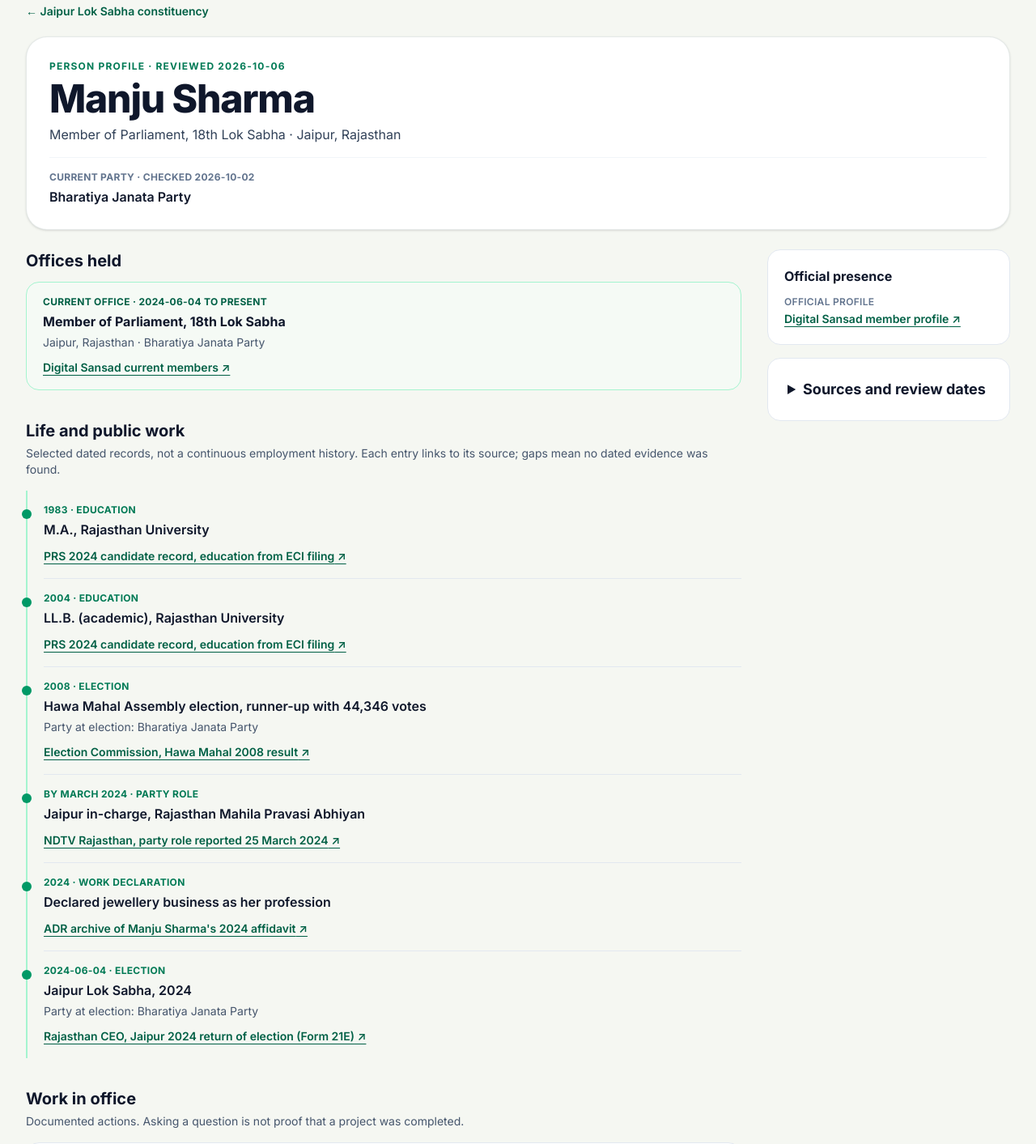
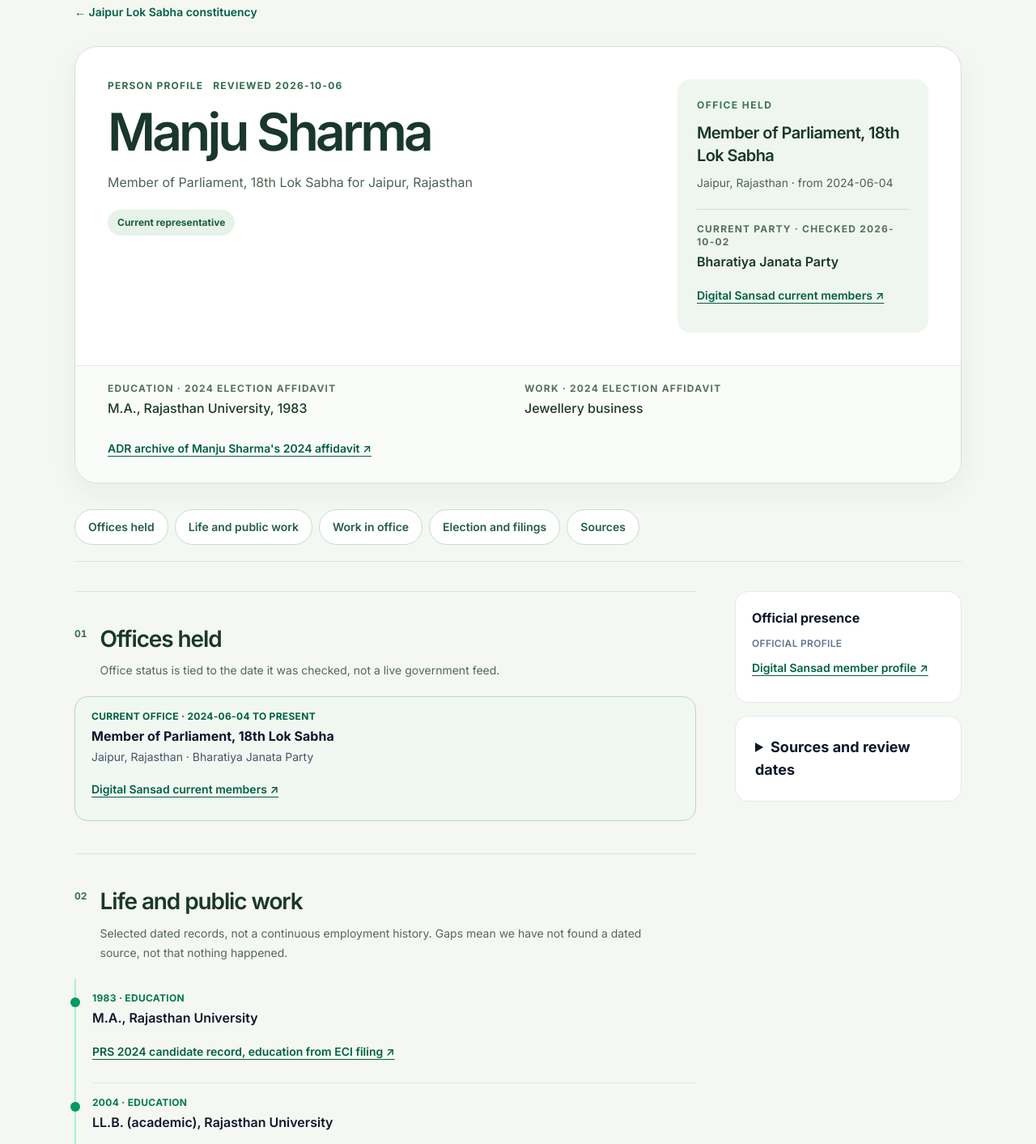
Before and after one commit to sourabh69733/vote-better, a Next.js app in the folder web/: page /people/manju-sharma in a window 1280 px wide. Shown: the part 120-1533 px from the top of the page at 81% size. Built offline with nearby package versions, Linux system fonts and the light colour scheme.

Commit message:
Redesign sourced candidate profiles

```diff
--- a/web/app/people/[slug]/page.tsx
+++ b/web/app/people/[slug]/page.tsx
@@ -4,6 +4,7 @@ import { notFound } from "next/navigation";
 import { getAreaForPerson } from "@/lib/civic-area";
 import { getPersonProfile, getProfileSource, listPersonSlugs, type SourceRecord } from "@/lib/verified-profile";
 import { getJaipurVoteTraceId } from "@/lib/publication";
+import { ProfileJumpLinks, ProfileSection } from "@/components/ProfileSection";
 
 interface PageProps {
   params: Promise<{ slug: string }>;
@@ -21,7 +22,7 @@ export async function generateMetadata({ params }: PageProps): Promise<Metadata>
 
 function EvidenceLink({ source }: { source: SourceRecord }) {
   return (
-    <a href={source.url} target="_blank" rel="noopener noreferrer" className="text-sm font-semibold text-emerald-800 underline underline-offset-4 hover:text-emerald-950">
+    <a href={source.url} target="_blank" rel="noopener noreferrer" className="inline-flex min-h-11 items-center text-sm font-semibold text-emerald-800 underline underline-offset-4 hover:text-emerald-950 focus-visible:outline-2 focus-visible:outline-offset-2 focus-visible:outline-emerald-800">
       {source.title} ↗
     </a>
   );
@@ -38,65 +39,68 @@ export default async function PersonPage({ params }: PageProps) {
   const electionStatus = election ? election.status[0].toUpperCase() + election.status.slice(1) : "";
   const electionYear = election?.resultDate?.slice(0, 4);
   const voteTraceId = getJaipurVoteTraceId(profile.slug);
-  const backgroundCoveredInTimeline = profile.career.some((event) => event.kind === "education") && profile.career.some((event) => event.kind === "work");
 
   return (
-    <div className="mx-auto w-full max-w-[1320px] px-4 py-8 sm:px-6 sm:py-12 lg:px-8">
-      <Link href={area ? `/areas/${area.id}` : "/"} className="text-sm font-semibold text-emerald-800 hover:underline">
+    <div className="mx-auto w-full max-w-[1160px] px-4 pb-16 pt-7 sm:px-6 sm:pt-10 lg:px-8">
+      <Link href={area ? `/areas/${area.id}` : "/"} className="inline-flex min-h-11 items-center text-sm font-semibold text-emerald-800 hover:underline">
         ← {area ? area.label : "Verified areas"}
       </Link>
 
-      <header className="mt-5 rounded-[26px] border border-emerald-950/10 bg-white p-5 shadow-sm sm:p-7">
-        <div>
-          <p className="text-xs font-bold uppercase tracking-widest text-emerald-700">Person profile · reviewed {profile.reviewedOn}</p>
-          <h1 className="mt-2 text-4xl font-extrabold tracking-tight text-slate-900 sm:text-5xl">{profile.name}</h1>
-          <p className="mt-2 text-base text-slate-700">{office ? `${office.title} · ${office.constituency}, ${office.state}` : election ? `${election.election} · ${electionStatus}` : "Sourced public profile"}</p>
+      <header className="mt-5 overflow-hidden rounded-[28px] border border-[#d6e2d7] bg-white shadow-[0_12px_36px_rgba(24,55,43,.05)]">
+        <div className="grid gap-7 p-6 sm:p-8 md:grid-cols-[minmax(0,1fr)_280px] md:gap-8 lg:grid-cols-[minmax(0,1fr)_310px] lg:gap-12 lg:p-10">
+          <div>
+            <p className="flex flex-wrap gap-x-3 gap-y-1 text-xs font-bold uppercase tracking-[0.1em] text-[#326c4d]"><span>Person profile</span><span>Reviewed {profile.reviewedOn}</span></p>
+            <h1 className="mt-4 max-w-[16ch] text-[clamp(2.5rem,5vw,4.4rem)] font-semibold leading-[1.02] tracking-[-0.06em] text-[#19372d]">{profile.name}</h1>
+            <p className="mt-4 max-w-xl text-base leading-7 text-[#4d6354]">{office ? `${office.title} for ${office.constituency}, ${office.state}` : election ? `${election.election} · ${electionStatus}` : "Sourced public profile"}</p>
+            <p className="mt-5 inline-flex rounded-full bg-[#e7f3e9] px-3 py-2 text-xs font-bold text-[#1d6042]">{office ? "Current representative" : election?.status === "contesting" ? "Contesting" : "Election record"}</p>
+          </div>
+          {(office || election) && <div className="self-start rounded-2xl bg-[#eff6ef] p-5 sm:p-6">
+            <p className="text-xs font-bold uppercase tracking-[0.12em] text-[#3c7554]">{office ? "Office held" : "Election record"}</p>
+            <p className="mt-3 text-xl font-semibold leading-7 tracking-[-0.03em] text-[#19372d]">{office?.title ?? election?.election}</p>
+            {office && <p className="mt-2 text-sm leading-6 text-[#4d6354]">{office.constituency}, {office.state} · from {office.startedOn}</p>}
+            {!office && election && <p className="mt-2 text-sm leading-6 text-[#4d6354]">{electionStatus}{election.resultDate ? ` · result ${election.resultDate}` : ""}{election.votes !== undefined ? ` · ${election.votes.toLocaleString("en-IN")} votes` : ""}</p>}
+            <p className="mt-5 border-t border-[#cfdfd1] pt-4 text-xs font-bold uppercase tracking-[0.1em] text-[#55715e]">{office ? `Current party · checked ${office.reviewedOn}` : `Party at ${electionYear ?? "recorded"} election`}</p>
+            <p className="mt-1 font-semibold text-[#19372d]">{office?.party ?? election?.party}</p>
+            <div className="mt-2">{office ? <EvidenceLink source={getProfileSource(profile, office.statusSourceId)} /> : election && <EvidenceLink source={getProfileSource(profile, election.sourceId)} />}</div>
+          </div>}
         </div>
-        {(office || election) && <div className="mt-4 flex flex-wrap items-baseline gap-x-3 gap-y-1 border-t border-slate-100 pt-4">
-          <div>
-            <p className="text-xs font-bold uppercase tracking-wide text-slate-500">{office ? `Current party · checked ${office.reviewedOn}` : `Party at ${electionYear ?? "recorded"} election`}</p>
-            <p className="mt-1 font-semibold text-slate-900">{office?.party ?? election?.party}</p>
-          </div>
+        {profile.background && (profile.background.educationDetail || profile.background.workDescription) && <div className="grid gap-4 border-t border-[#e2ebe2] bg-[#fafcf9] px-6 py-5 sm:grid-cols-2 sm:px-8 lg:px-10">
+          {profile.background.educationDetail && <div><p className="text-xs font-bold uppercase tracking-[0.1em] text-[#587061]">Education · {profile.background.context}</p><p className="mt-1 font-medium leading-6 text-[#1c3b2d]">{profile.background.educationDetail}</p></div>}
+          {profile.background.workDescription && <div><p className="text-xs font-bold uppercase tracking-[0.1em] text-[#587061]">Work · {profile.background.context}</p><p className="mt-1 font-medium leading-6 text-[#1c3b2d]">{profile.background.workDescription}</p></div>}
+          <div className="sm:col-span-2"><EvidenceLink source={getProfileSource(profile, profile.background.sourceId)} /></div>
         </div>}
       </header>
 
-      <div className="mt-6 grid items-start gap-8 xl:grid-cols-[minmax(0,1fr)_300px]">
+      <div className="mt-8"><ProfileJumpLinks links={[
+        ...(profile.officeTerms.length ? [{ href: "#offices", label: "Offices held" }] : []),
+        ...(profile.timeline.length ? [{ href: "#life", label: "Life and public work" }] : []),
+        ...(profile.activities.length ? [{ href: "#work", label: "Work in office" }] : []),
+        ...((election || profile.disclosures.length) ? [{ href: "#records", label: "Election and filings" }] : []),
+        { href: "#sources", label: "Sources" },
+      ]} /></div>
+
+      <div className="mt-9 grid items-start gap-10 lg:grid-cols-[minmax(0,1fr)_280px] lg:gap-12">
         <div>
-          {profile.officeTerms.length > 0 && <section aria-labelledby="office-heading">
-            <h2 id="office-heading" className="text-xl font-bold text-slate-900">Offices held</h2>
-            <div className="mt-3 grid gap-3">{profile.officeTerms.map((term) => <article key={`${term.title}-${term.startedOn}`} className="rounded-2xl border border-emerald-200 bg-[#f5faf5] px-5 py-4">
+          {profile.officeTerms.length > 0 && <ProfileSection id="offices" number="01" title="Offices held" description="Office status is tied to the date it was checked, not a live government feed.">
+            <div className="grid gap-3">{profile.officeTerms.map((term) => <article key={`${term.title}-${term.startedOn}`} className={`rounded-2xl border px-5 py-4 ${term.endedOn ? "border-[#dce6dc] bg-white" : "border-[#b9d7bf] bg-[#f1f8f1]"}`}>
               <p className="text-xs font-bold uppercase tracking-wide text-emerald-800">{term.endedOn ? "Past office" : "Current office"} · {term.startedOn} to {term.endedOn ?? "present"}</p>
               <h3 className="mt-1 text-base font-bold text-slate-900">{term.title}</h3>
               <p className="mt-1 text-sm text-slate-600">{term.constituency}, {term.state} · {term.party}</p>
               <div className="mt-2"><EvidenceLink source={getProfileSource(profile, term.statusSourceId)} /></div>
             </article>)}</div>
-          </section>}
+          </ProfileSection>}
 
-          {profile.career.length > 0 && <section className="mt-9" aria-labelledby="timeline-heading">
-            <h2 id="timeline-heading" className="text-xl font-bold text-slate-900">Life and public work</h2>
-            <p className="mt-1 text-sm text-slate-600">Selected dated records, not a continuous employment history. Each entry links to its source; gaps mean no dated evidence was found.</p>
-            <ol className="mt-4 border-l-2 border-emerald-200 pl-5">{profile.timeline.toReversed().map((event) => <li key={`${event.kind}-${event.date}-${event.title}`} className="relative border-b border-slate-200 py-4 last:border-b-0 before:absolute before:-left-[27px] before:top-[23px] before:h-3 before:w-3 before:rounded-full before:bg-emerald-600">
+          {profile.timeline.length > 0 && <ProfileSection id="life" number={profile.officeTerms.length ? "02" : "01"} title="Life and public work" description="Selected dated records, not a continuous employment history. Gaps mean we have not found a dated source, not that nothing happened.">
+            <ol className="border-l-2 border-emerald-200 pl-5">{profile.timeline.toReversed().map((event) => <li key={`${event.kind}-${event.date}-${event.title}`} className="relative border-b border-slate-200 py-4 last:border-b-0 before:absolute before:-left-[27px] before:top-[23px] before:h-3 before:w-3 before:rounded-full before:bg-emerald-600">
               <p className="text-xs font-bold uppercase tracking-wide text-emerald-700">{event.date} · {{ career: "Public role", education: "Education", party: "Party role", work: "Work declaration", election: "Election" }[event.kind]}</p>
               <h3 className="mt-1 font-semibold text-slate-900">{event.title}</h3>
               {event.party && <p className="mt-1 text-sm text-slate-600">{event.kind === "election" ? "Party at election" : "Party in this record"}: {event.party}</p>}
               <div className="mt-2"><EvidenceLink source={getProfileSource(profile, event.sourceId)} /></div>
             </li>)}</ol>
-          </section>}
+          </ProfileSection>}
 
-          {profile.background && !backgroundCoveredInTimeline && <section className="mt-9" aria-labelledby="background-heading">
-            <h2 id="background-heading" className="text-xl font-bold text-slate-900">Education and work</h2>
-            <p className="mt-1 text-sm text-slate-600">{profile.background.context}. This is a recorded snapshot, not a complete work history.</p>
-            <dl className="mt-4 divide-y divide-slate-100 rounded-2xl border border-slate-200 bg-white px-5">
-              {profile.background.educationDetail && <div className="py-4 sm:grid sm:grid-cols-[145px_1fr] sm:gap-5"><dt className="text-sm font-semibold text-slate-500">Education</dt><dd className="mt-1 text-sm font-medium text-slate-900 sm:mt-0">{profile.background.educationDetail}</dd></div>}
-              {profile.background.workDescription && <div className="py-4 sm:grid sm:grid-cols-[145px_1fr] sm:gap-5"><dt className="text-sm font-semibold text-slate-500">Work / income stated</dt><dd className="mt-1 text-sm font-medium text-slate-900 sm:mt-0">{profile.background.workDescription}</dd></div>}
-            </dl>
-            <div className="mt-2"><EvidenceLink source={getProfileSource(profile, profile.background.sourceId)} /></div>
-          </section>}
-
-          {profile.activities.length > 0 && <section className="mt-9" aria-labelledby="activity-heading">
-            <h2 id="activity-heading" className="text-xl font-bold text-slate-900">Work in office</h2>
-            <p className="mt-1 text-sm text-slate-600">Documented actions. Asking a question is not proof that a project was completed.</p>
-            <div className="mt-4 grid gap-3">
+          {profile.activities.length > 0 && <ProfileSection id="work" number={String(1 + Number(profile.officeTerms.length > 0) + Number(profile.timeline.length > 0)).padStart(2, "0")} title="Work in office" description="Documented actions. Asking a question is not proof that a project was completed.">
+            <div className="grid gap-3">
               {profile.activities.map((activity) => <article key={activity.sourceId} className="rounded-2xl border border-slate-200 bg-white p-5">
                 <p className="text-xs font-bold uppercase tracking-wide text-slate-500">{activity.date}</p>
                 <h3 className="mt-2 font-bold text-slate-900">{activity.title}</h3>
@@ -104,9 +108,9 @@ export default async function PersonPage({ params }: PageProps) {
                 <div className="mt-3"><EvidenceLink source={getProfileSource(profile, activity.sourceId)} /></div>
               </article>)}
             </div>
-          </section>}
+          </ProfileSection>}
 
-          {(election || profile.disclosures.length > 0) && <details className="mt-8 rounded-2xl border border-slate-200 bg-white p-5 sm:p-6">
+          {(election || profile.disclosures.length > 0) && <details id="records" className="scroll-mt-28 rounded-2xl border border-slate-200 bg-white p-5 sm:p-6">
             <summary className="cursor-pointer text-xl font-bold text-slate-900">Election and filing records</summary>
             <p className="mt-3 text-sm text-slate-600">Election results and information declared at filing time. Open a source to check each claim.</p>
 
@@ -142,7 +146,7 @@ export default async function PersonPage({ params }: PageProps) {
           </details>}
         </div>
 
-        <aside className="grid gap-4">
+        <aside id="sources" className="grid scroll-mt-28 gap-4 lg:sticky lg:top-24" aria-label="Profile sources">
           {profile.publicProfiles.length > 0 && <section className="rounded-2xl border border-slate-200 bg-white p-5" aria-labelledby="presence-heading">
             <h2 id="presence-heading" className="text-base font-bold text-slate-900">Official presence</h2>
             <div className="mt-3 grid gap-3">{profile.publicProfiles.map((link) => <div key={link.sourceId}>
--- /dev/null
+++ b/web/components/ProfileSection.tsx
@@ -0,0 +1,37 @@
+import type { ReactNode } from "react";
+
+interface ProfileSectionProps {
+  id: string;
+  number: string;
+  title: string;
+  description?: string;
+  children: ReactNode;
+}
+
+export function ProfileSection({ id, number, title, description, children }: ProfileSectionProps) {
+  return <section id={id} className="scroll-mt-28 border-t border-[#dce6dc] pb-8 pt-8 sm:pb-10 sm:pt-10" aria-labelledby={`${id}-heading`}>
+    <div className="mb-5 flex gap-4">
+      <span className="pt-1 text-xs font-bold tabular-nums text-[#387052]" aria-hidden="true">{number}</span>
+      <div>
+        <h2 id={`${id}-heading`} className="text-2xl font-semibold tracking-[-0.04em] text-[#19372d] sm:text-[1.75rem]">{title}</h2>
+        {description && <p className="mt-2 max-w-2xl text-sm leading-6 text-[#53695a]">{description}</p>}
+      </div>
+    </div>
+    {children}
+  </section>;
+}
+
+export function ProfileJumpLinks({ links }: { links: { href: string; label: string }[] }) {
+  return <nav aria-label="On this profile" className="flex flex-wrap gap-2 border-b border-[#dce6dc] pb-5">
+    {links.map((link) => <a key={link.href} href={link.href} className="inline-flex min-h-11 items-center rounded-full border border-[#cadccd] bg-white px-4 text-sm font-semibold text-[#245f43] transition-colors hover:border-[#8fb89b] hover:bg-[#edf5ed] focus-visible:outline-2 focus-visible:outline-offset-2 focus-visible:outline-[#226346]">{link.label}</a>)}
+  </nav>;
+}
+
+export function ProfileDisclosure({ title, children }: { title: string; children: ReactNode }) {
+  return <details className="group rounded-2xl border border-[#dce6dc] bg-white">
+    <summary className="flex min-h-14 cursor-pointer list-none items-center justify-between gap-4 px-5 py-3 text-left font-semibold text-[#19372d] focus-visible:outline-2 focus-visible:outline-offset-2 focus-visible:outline-[#226346] sm:px-6">
+      {title}<span aria-hidden="true" className="text-xl text-[#286b4e] transition-transform group-open:rotate-180 motion-reduce:transition-none">⌄</span>
+    </summary>
+    <div className="border-t border-[#e3ebe3] px-5 py-5 sm:px-6">{children}</div>
+  </details>;
+}
```
